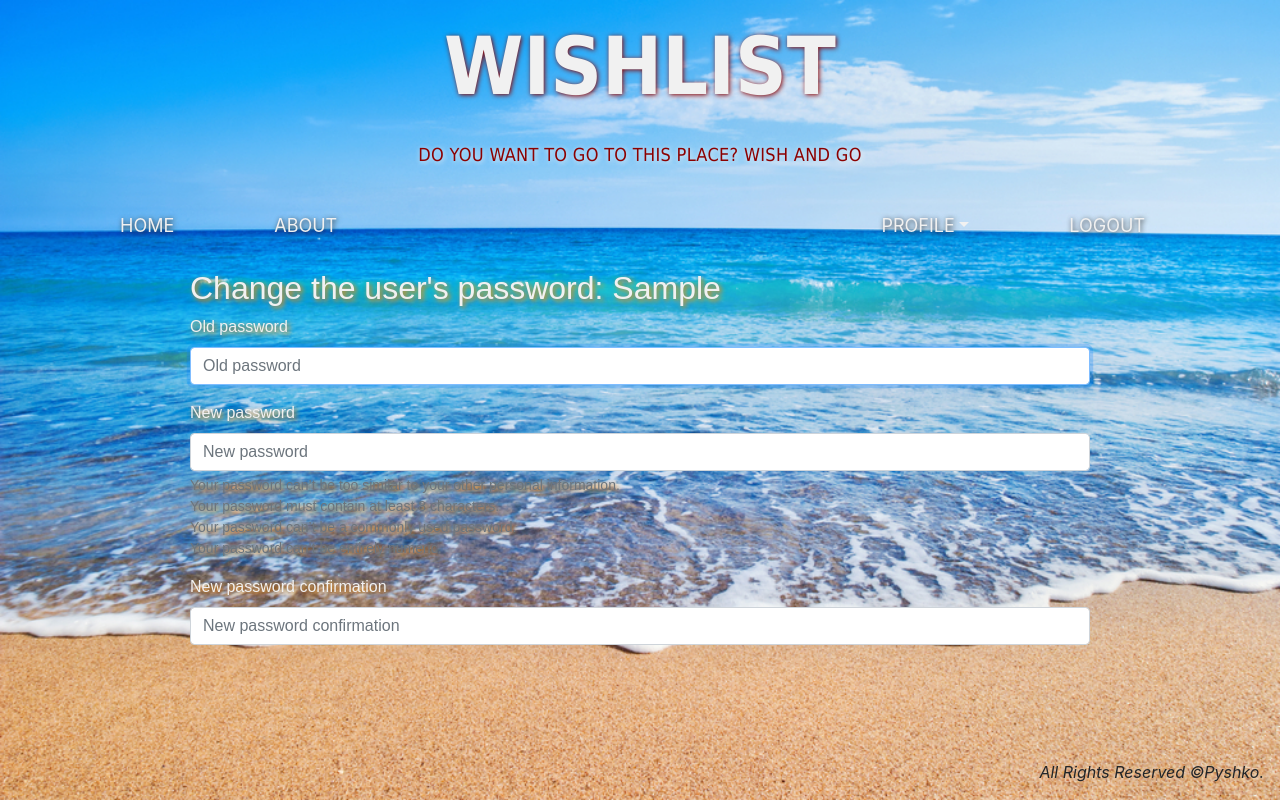
After one commit to KenOlse/wishlist, a Django app: page /users/accounts/password/change/ in a window 1280 px wide. The commit adds this page. Run offline with Django 3.2, Linux system fonts and the light colour scheme; the visitor is signed in with stand-in values (Sample User, id 1); some libraries are stand-ins or nearby versions.

Commit message:
add change_password

```diff
--- a/help_text.txt
+++ b/help_text.txt
@@ -1,3 +1,4 @@
 login: admin
 password: admin
 Good Luck!!!
+Если смените пароль? Не забудьте внести изменения!!!
--- a/main/templates/layout/base.html
+++ b/main/templates/layout/base.html
@@ -30,7 +30,7 @@
                 <div class="dropdown-menu">
                     <a href="{% url 'users:profile' %}" class="dropdown-item">My wish</a>
                     <a href="" class="dropdown-item">Change data</a>
-                    <a href="" class="dropdown-item">Recover password</a>
+                    <a href="{% url 'users:password_change' %}" class="dropdown-item">Recover password</a>
                     <div class="dropdown-divider"></div>
                     <a href="#" class="dropdown-item">Delete Account</a>
                 </div>
--- a/users/templates/accounts/login.html
+++ b/users/templates/accounts/login.html
@@ -4,15 +4,15 @@
 Log In
 {% endblock title %}
 {% block content %}
-<h2>Вхід</h2>
+<h2>Hi, There</h2>
 {% if user.is_authenticated %}
-<p>Ви вже увійшли до системи</p>
+<p>You are already logged in</p>
 {% else %}
 <form method='post'>
     {% csrf_token %}
     {% bootstrap_form form layout='horizontal' %}
     <input type="hidden" name="next" value="{{ next }}">
-    {% buttons submit='Увійти'%}{% endbuttons %}
+    {% buttons submit='Submit'%}{% endbuttons %}
 </form>
 {% endif %}
 {% endblock content %}
--- a/users/templates/accounts/logout.html
+++ b/users/templates/accounts/logout.html
@@ -3,6 +3,7 @@
 Log Out
 {% endblock title %}
 {% block content %}
-<h2>Log Out</h2>
-<p>You are not authorized</p>
+<h2>You are logged out
+</h2>
+<p>You are not authorized, please click on button <mark>LOGIN</mark> or <mark>REGISTRAION</mark></p>
 {% endblock content %}
--- /dev/null
+++ b/users/templates/accounts/password_change.html
@@ -0,0 +1,13 @@
+{% extends "layout/base.html" %}
+{% load bootstrap4 %}
+{% block title %}
+Password Change
+{% endblock title %}
+{% block content %}
+<h2>Change the user's password: {{ user.username.title }}</h2>
+<form method="post">
+    {% csrf_token %}
+    {% bootstrap_form form layout='horizontal'%}
+    {% buttons submit='Change password' %}{% endbuttons%}
+</form>
+{% endblock content %}
--- a/users/urls.py
+++ b/users/urls.py
@@ -1,9 +1,10 @@
 from django.urls import path
-from .views import WishlistLoginView, WishlistLogoutView
+from .views import WishlistLoginView, WishlistLogoutView, WishlistPasswordChangeView
 from .views import profile
 
 app_name = 'users'
 urlpatterns = [
+	path('accounts/password/change/', WishlistPasswordChangeView.as_view(), name='password_change'),
 	path('accounts/profile/', profile, name='profile'),
 	path('accounts/logout/', WishlistLogoutView.as_view(), name='logout'),
 	path('accounts/login/', WishlistLoginView.as_view(), name='login'),
--- a/users/views.py
+++ b/users/views.py
@@ -1,18 +1,27 @@
 from django.shortcuts import render
+from django.urls import reverse_lazy
+from django.contrib.auth.views import PasswordChangeView
+from django.contrib.messages.views import SuccessMessageMixin
 from django.contrib.auth.mixins import LoginRequiredMixin
 from django.contrib.auth.decorators import login_required
 
 from django.contrib.auth.views import LoginView, LogoutView
 
 
+@login_required
+def profile(request):
+    return render(request, 'accounts/profile.html')
+
+
 class WishlistLoginView(LoginView):
-	template_name = 'accounts/login.html'
+    template_name = 'accounts/login.html'
 
 
 class WishlistLogoutView(LoginRequiredMixin, LogoutView):
     template_name = 'accounts/logout.html'
 
 
-@login_required
-def profile(request):
-	return render(request, 'accounts/profile.html')
+class WishlistPasswordChangeView(SuccessMessageMixin, LoginRequiredMixin, PasswordChangeView):
+    template_name = 'accounts/password_change.html'
+    success_url = reverse_lazy('users:profile')
+    success_message = 'The Password is changed'
--- a/wishlist/settings.py
+++ b/wishlist/settings.py
@@ -107,7 +107,7 @@ AUTH_PASSWORD_VALIDATORS = [
 # Internationalization
 # https://docs.djangoproject.com/en/3.2/topics/i18n/
 
-LANGUAGE_CODE = 'uk'
+LANGUAGE_CODE = 'en'
 
 TIME_ZONE = 'Europe/Kiev'
 
```
Also changed, not shown: 1 other file.
